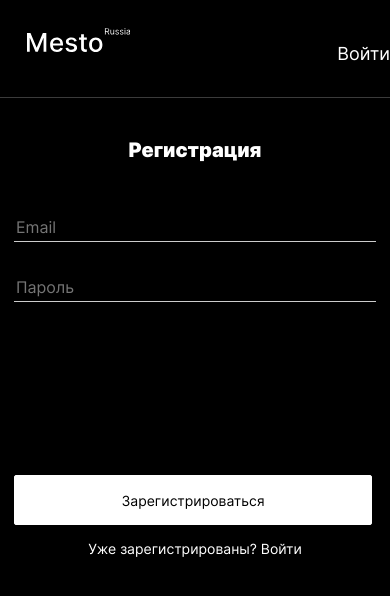
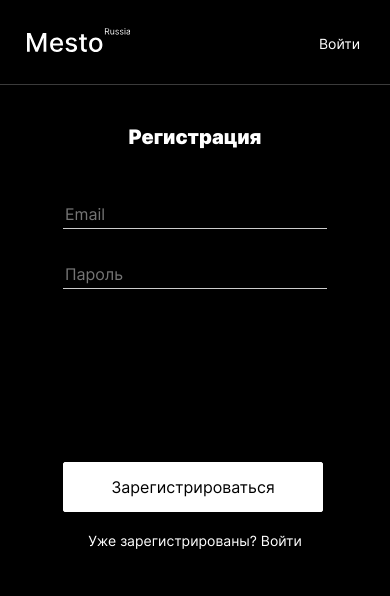
Before and after one commit to katokinawa/react-mesto-auth, a React (Create React App) app: page /sign-up in a window 390 px wide. Shown: the top 596 px of the page. Built offline with nearby package versions, Linux system fonts and the light colour scheme.

Commit message:
fix: mobile

```diff
--- a/src/blocks/authorization/__button/authorization__button.css
+++ b/src/blocks/authorization/__button/authorization__button.css
@@ -1,15 +1,15 @@
 .authorization__button {
     margin: 0;
     padding: 0;
-    width: 358px;
+    width: 260px;
     height: 50px;
     border: 1px solid #FFF;
     background: #FFF;
     background-repeat: no-repeat;
     color: #000;
     font-weight: 400;
-    font-size: 14px;
-    line-height: 17px;
+    font-size: 16px;
+    line-height: 19px;
     text-align: center;
     cursor: pointer;
     margin-top: 173px;
--- a/src/blocks/authorization/__input/authorization__input.css
+++ b/src/blocks/authorization/__input/authorization__input.css
@@ -1,10 +1,15 @@
 .authorization__input {
-    width: 358px;
+    width: 260px;
     height: 27px;
     border: none;
     border-bottom: 1px solid #CCC;
-    ;
     background-color: black;
     color: #fff;
     margin-top: 30px;
 }
+
+@media screen and (min-width: 880px) {
+    .authorization__input {
+        width: 358px;
+    }
+}
--- a/src/blocks/authorization/__link/authorization__link.css
+++ b/src/blocks/authorization/__link/authorization__link.css
@@ -4,9 +4,15 @@
     line-height: 17px;
     color: #FFF;
     text-decoration: none;
-    margin-top: 15px;
+    margin-top: 20px;
 }
 
 .authorization__link:hover {
     opacity: 0.6;
 }
+
+@media screen and (min-width: 880) {
+    .authorization__link {
+        margin-top: 15px;
+    }
+}
--- a/src/blocks/authorization/__title/authorization__title.css
+++ b/src/blocks/authorization/__title/authorization__title.css
@@ -13,5 +13,5 @@
         font-size: 24px;
         line-height: 29px;
         margin-top: 60px;
-        }
     }
+}
--- a/src/blocks/authorization/authorization.css
+++ b/src/blocks/authorization/authorization.css
@@ -4,5 +4,11 @@
     display: flex;
     flex-direction: column;
     align-items: center;
-    max-width: 358px;
+    max-width: 260px;
 }
+
+@media screen and (min-width: 880px) {
+    .authorization {
+        max-width: 358px;
+    }
+}
--- a/src/blocks/header/__link/header__link.css
+++ b/src/blocks/header/__link/header__link.css
@@ -1,13 +1,21 @@
 .header__link {
     font-weight: 400;
-    font-size: 18px;
-    line-height: 22px;
+    font-size: 14px;
+    line-height: 17px;
     color: #FFF;
     text-decoration: none;
-    margin-top: 15px;
     color: #FFF;
+    margin: 7px 30px 0 0;
 }
 
 .header__link:hover {
     opacity: 0.6;
 }
+
+@media screen and (min-width: 880px) {
+    .header__link {
+        margin-top: 15px;
+        font-size: 18px;
+        line-height: 22px;
+    }
+}
--- a/src/blocks/popup/__form-container/popup__form-container.css
+++ b/src/blocks/popup/__form-container/popup__form-container.css
@@ -1,9 +1,3 @@
 .popup__form-container {
  margin-left: 19px;
 }
-
-@media screen and (min-width: 880px) {
-  .popup__form-container {
-    margin-left: 34px;
-  }
-}
```
